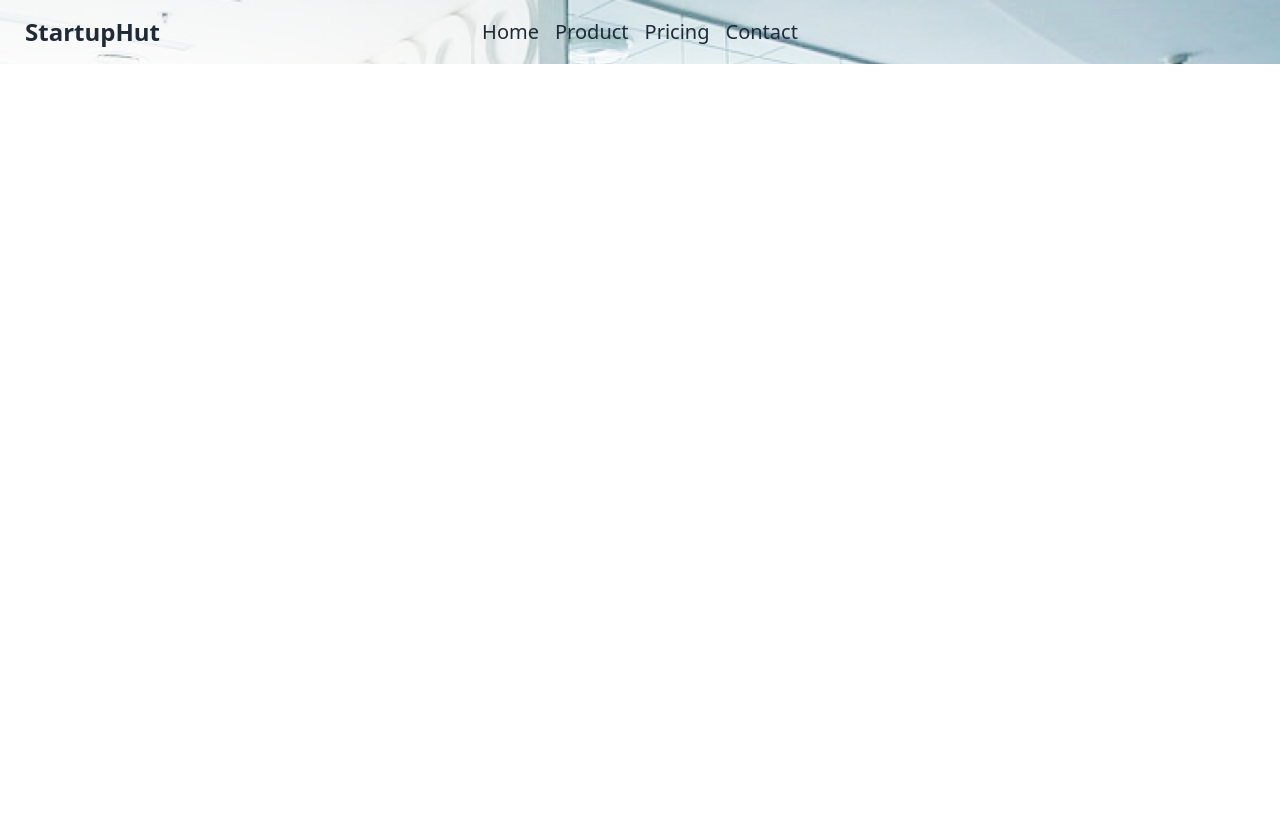
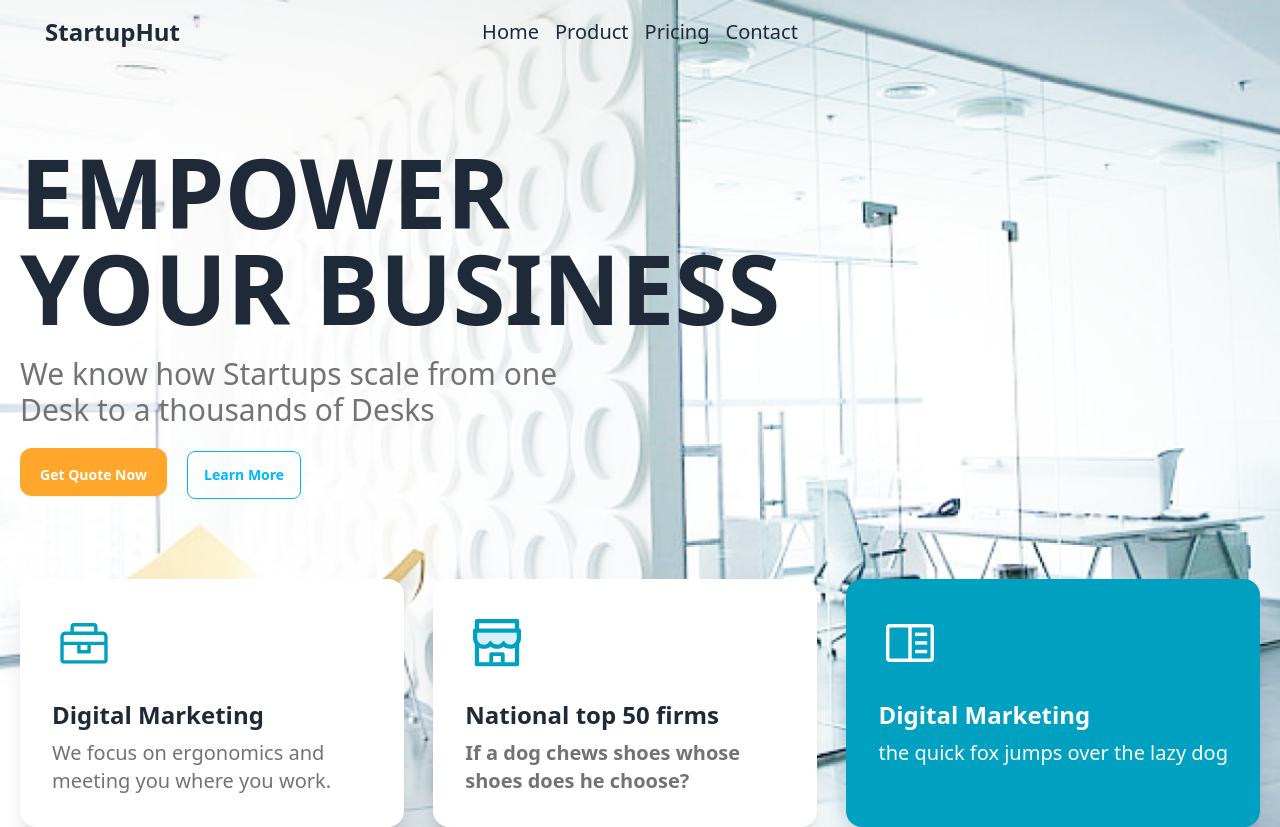
Before and after one commit to mariyasf/startup-hut, a website: page index.html in a window 1280 px wide. Before the commit the page ends 800 px from the top, so only its background shows below. Drawn offline with nearby package versions, Linux system fonts and the light colour scheme.

Commit message:
add banner

```diff
--- a/index.html
+++ b/index.html
@@ -18,7 +18,7 @@
             class="bg-[url('/public/images/b1.png')]
             bg-cover bg-no-repeat">
 
-            <div class="max-w-[1340px] mx-auto">
+            <div class="max-w-[1240px] mx-auto">
                 <!-- navbar -->
                 <div class="navbar bg-transparent">
                     <div class="navbar-start">
@@ -59,6 +59,77 @@
                     </div>
 
                 </div>
+
+                <!-- Banner -->
+                <div class="mt-20 relative">
+                    <div
+                        class="space-y-5 font-Montserrat text-center lg:text-left mb-20">
+                        <h2 class="text-5xl lg:text-8xl font-bold">EMPOWER <br>
+                            YOUR
+                            BUSINESS</h2>
+                        <p class="text-[#737373] text-xl lg:text-3xl">We know
+                            how Startups scale from one
+                            <br> Desk to a thousands of Desks
+                        </p>
+                        <div class="space-x-4">
+                            <button
+                                class="btn bg-[#FFA62B] border-none text-white p-5 rounded-xl">Get
+                                Quote Now</button>
+                            <button
+                                class="btn btn-outline btn-info">Learn
+                                More</button>
+                        </div>
+                    </div>
+
+                    <div
+                        class="lg:top-40 lg:bottom-0
+                         flex flex-col lg:flex-row justify-between">
+                        <div class="card w-96 bg-base-100 shadow-xl">
+
+                            <img class="w-12 h-12 ml-10 mt-10"
+                                src="/public/images/icons/i1.svg" alt>
+
+                            <div class="card-body">
+                                <h2 class="card-title text-2xl font-bold">
+                                    Digital Marketing
+                                </h2>
+                                <p class="text-xl text-[#737373]">
+                                    We focus on ergonomics and
+                                    meeting you where you work.
+                                </p>
+                            </div>
+                        </div>
+                        <div class="card w-96 bg-base-100 shadow-xl">
+
+                            <img class="w-12 h-12 ml-10 mt-10"
+                                src="/public/images/icons/i2.svg" alt>
+
+                            <div class="card-body font-bold">
+                                <h2 class="card-title text-2xl">
+                                    National top 50 firms
+                                </h2>
+                                <p class="text-xl text-[#737373]">If a dog chews
+                                    shoes whose shoes does he
+                                    choose?</p>
+                            </div>
+                        </div>
+                        <div class="card bg-[#00A0C1] shadow-xl text-white">
+
+                            <img class="w-12 h-12 ml-10 mt-10"
+                                src="/public/images/icons/i3.svg" alt>
+                            <div class="card-body">
+                                <h2
+                                    class="card-title text-2xl font-bold">Digital
+                                    Marketing</h2>
+                                <p class="text-xl">the quick fox jumps over the
+                                    lazy dog
+                                </p>
+                            </div>
+                        </div>
+
+                    </div>
+
+                </div>
             </div>
 
         </header>
--- a/src/input.css
+++ b/src/input.css
@@ -1,3 +1,6 @@
+@import url('https://fonts.googleapis.com/css2?family=Montserrat:ital,wght@0,100..900;1,100..900&family=Poppins:ital,wght@0,100;0,200;0,300;0,400;0,500;0,600;0,700;0,800;0,900;1,100;1,200;1,300;1,400;1,500;1,600;1,700;1,800;1,900&family=Rancho&display=swap');
+
+
 @tailwind base;
 @tailwind components;
 @tailwind utilities;
```
Also changed, not shown: tailwind.config.js (+7 -1 lines), public/images/icons/i1.svg (added), public/images/icons/i2.svg (added), public/images/icons/i3.svg (added).
